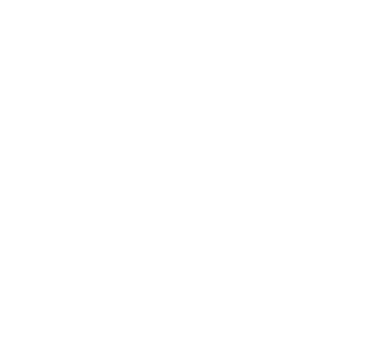
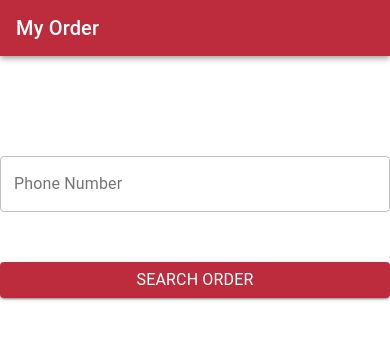
Before and after one commit to nbbhatia/mozmoApp, a React (Create React App) app: page /my-order in a window 390 px wide. Shown: the top 340 px of the page. Built offline with nearby package versions, Linux system fonts and the light colour scheme.

Commit message:
my order phone number page

```diff
--- a/src/components/home/components/bottomAppbar.js
+++ b/src/components/home/components/bottomAppbar.js
@@ -113,8 +113,11 @@
                 color="inherit"
                 aria-label="open drawer"
                 style={{ display: "block", textTransform: "none" }}
+                component={Link}
+                to="/my-order"
               >
                 <MenuBookIcon style={{ color: "#BC2C3D" }} />
+
                 <Typography variant="body2" className={classes.menuText}>
                   Order
                 </Typography>
--- a/src/components/home/index.js
+++ b/src/components/home/index.js
@@ -7,7 +7,6 @@
 import BottomAppBar from "./components/bottomAppbar";
 const Home = () => {
   const [data, setdata] = useState();
-  console.log(`data`, data?.payload?.data?.categories?.product_info);
   useEffect(() => {
     fetch("https://dinenite.in/api/web/store/fetch", {
       crossDomain: true,
--- /dev/null
+++ b/src/components/myOrder/index.js
@@ -0,0 +1,82 @@
+import React, { useState } from "react";
+import { Grid, TextField } from "@material-ui/core";
+import { makeStyles } from "@material-ui/core/styles";
+import AppBar from "@material-ui/core/AppBar";
+import Toolbar from "@material-ui/core/Toolbar";
+import Typography from "@material-ui/core/Typography";
+import Button from "@material-ui/core/Button";
+
+const usestyles = makeStyles((theme) => ({
+  root: {
+    flexGrow: 1,
+  },
+  menuButton: {
+    marginRight: theme.spacing(2),
+  },
+  title: {
+    flexGrow: 1,
+  },
+  TextField: {
+    width: "100%",
+    marginTop: 100,
+  },
+  button: {
+    width: "100%",
+    background: "#BC2C3D",
+    marginTop: 50,
+  },
+}));
+const MyOrder = () => {
+  const classes = usestyles();
+  const [phone, setPhone] = useState();
+  const [orderData, setorderData] = useState();
+  const handleChange = (e) => {
+    setPhone(e.target.value);
+  };
+  const handleSubmit = () => {
+    fetch("https://dinenite.in/api/web/store/account/orders", {
+      crossDomain: true,
+      method: "POST",
+      headers: {
+        "Content-Type": "application/json",
+      },
+      body: JSON.stringify({
+        customer_phone: phone,
+      }),
+    })
+      .then((resp) => resp.json())
+      .then((data) => setorderData(data));
+  };
+
+  return (
+    <Grid md={12} xs={12} sm={12} lg={12} item container justify="center">
+      <AppBar position="static">
+        <Toolbar style={{ background: "#BC2C3D" }}>
+          <Typography variant="h6" className={classes.title}>
+            My Order
+          </Typography>
+        </Toolbar>
+      </AppBar>
+      <Grid md={6} item container>
+        <TextField
+          id="outlined-basic"
+          label="Phone Number"
+          variant="outlined"
+          className={classes.TextField}
+          onChange={(e) => handleChange(e)}
+        />
+        <Button
+          variant="contained"
+          className={classes.button}
+          onClick={() => handleSubmit()}
+        >
+          <Typography variant="body1" style={{ color: "#fff" }}>
+            Search Order
+          </Typography>
+        </Button>
+      </Grid>
+    </Grid>
+  );
+};
+
+export default MyOrder;
--- a/src/routes/index.routes.js
+++ b/src/routes/index.routes.js
@@ -2,7 +2,7 @@
 import { BrowserRouter, Route, Switch } from "react-router-dom";
 import Home from "../components/home";
 import CartPage from "../components/cart";
-
+import MyOrder from "../components/myOrder";
 const MyApp = () => {
   return (
     <BrowserRouter>
@@ -13,6 +13,9 @@
         <Route exact path="/cart">
           <CartPage />
         </Route>
+        <Route exact path="/my-order">
+          <MyOrder />
+        </Route>
       </Switch>
     </BrowserRouter>
   );
```
Also changed, not shown: 1 other file (tests, documents, lock files or other folders).
